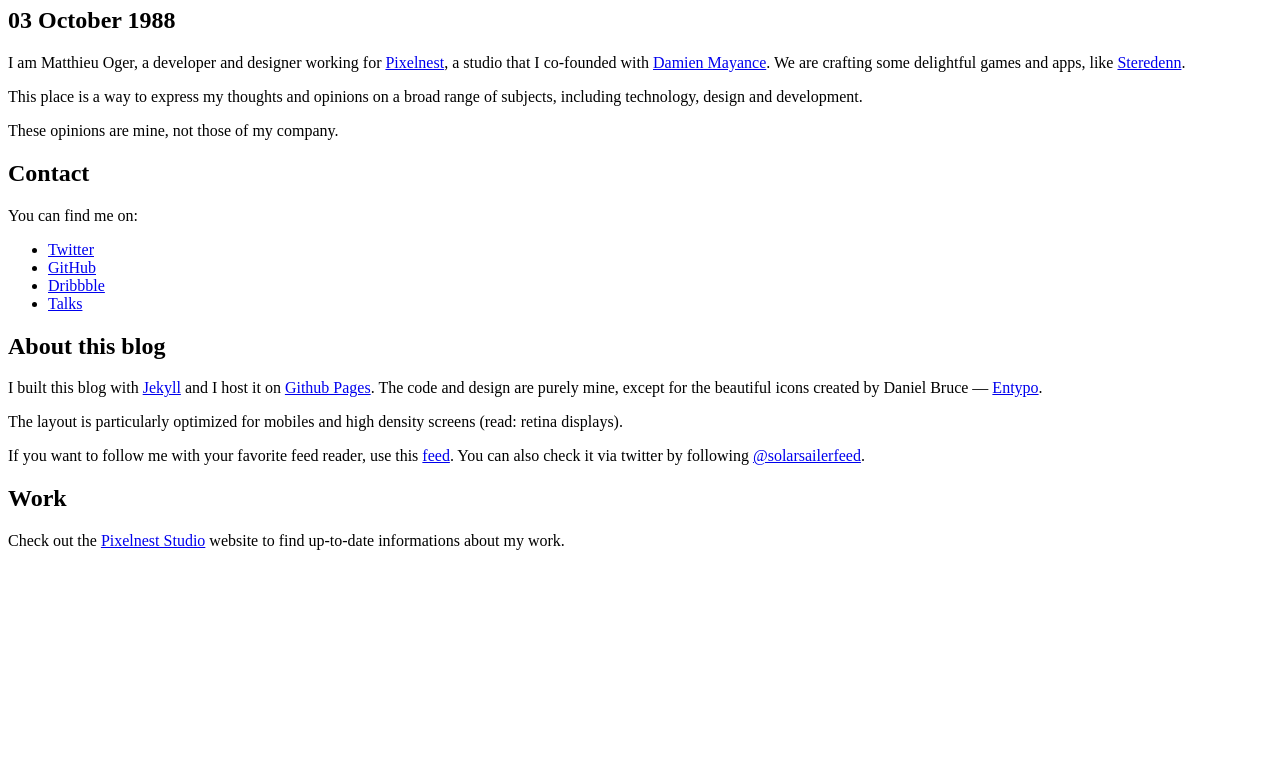
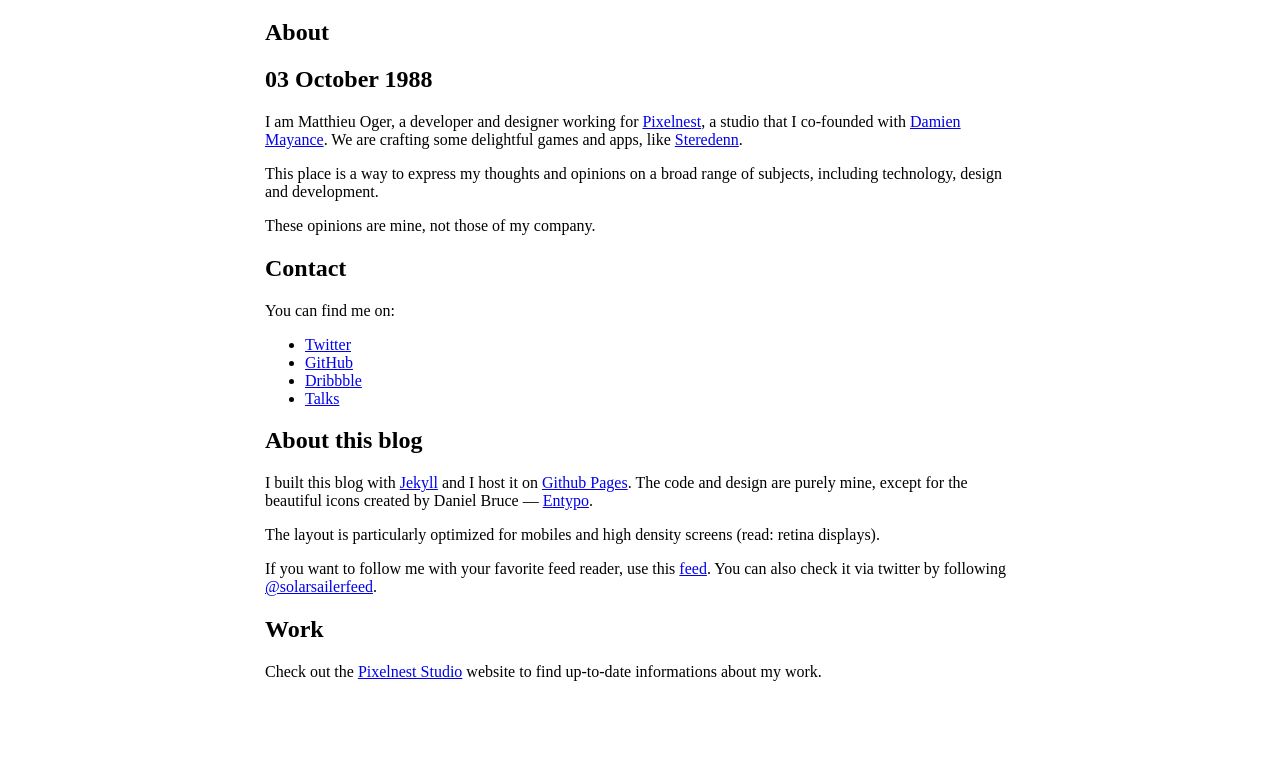
Before and after one commit to solarsailer/matthieuoger.com, a Gatsby site: page /about/ in a window 1280 px wide. Shown: the part 73-842 px from the top of the page. Before the commit the page ends 800 px from the top, so only its background shows below. Built offline with nearby package versions, Linux system fonts and the light colour scheme; Gatsby itself is replaced by a stand-in of ours.

Commit message:
Start creating blog template style

```diff
--- a/src/templates/Post.js
+++ b/src/templates/Post.js
@@ -1,16 +1,24 @@
 import React from 'react'
+import styled from 'styled-components'
 import {Helmet} from 'react-helmet'
 
 // -------------------------------------------------------------
-// Component.
+// Components.
 // -------------------------------------------------------------
+
+const Post = styled.article`
+  max-width: 750px;
+  margin-left: auto;
+  margin-right: auto;
+  padding: 4rem;
+`
 
 export default function Template({data}) {
   const {markdownRemark, site} = data
   const {frontmatter, html} = markdownRemark
 
   return (
-    <div>
+    <Post>
       <Helmet>
         <title>
           {frontmatter.title} — {site.siteMetadata.title}
@@ -19,7 +27,7 @@
       <h1>{frontmatter.title}</h1>
       <h2>{frontmatter.date}</h2>
       <div dangerouslySetInnerHTML={{__html: html}} />
-    </div>
+    </Post>
   )
 }
 
```
